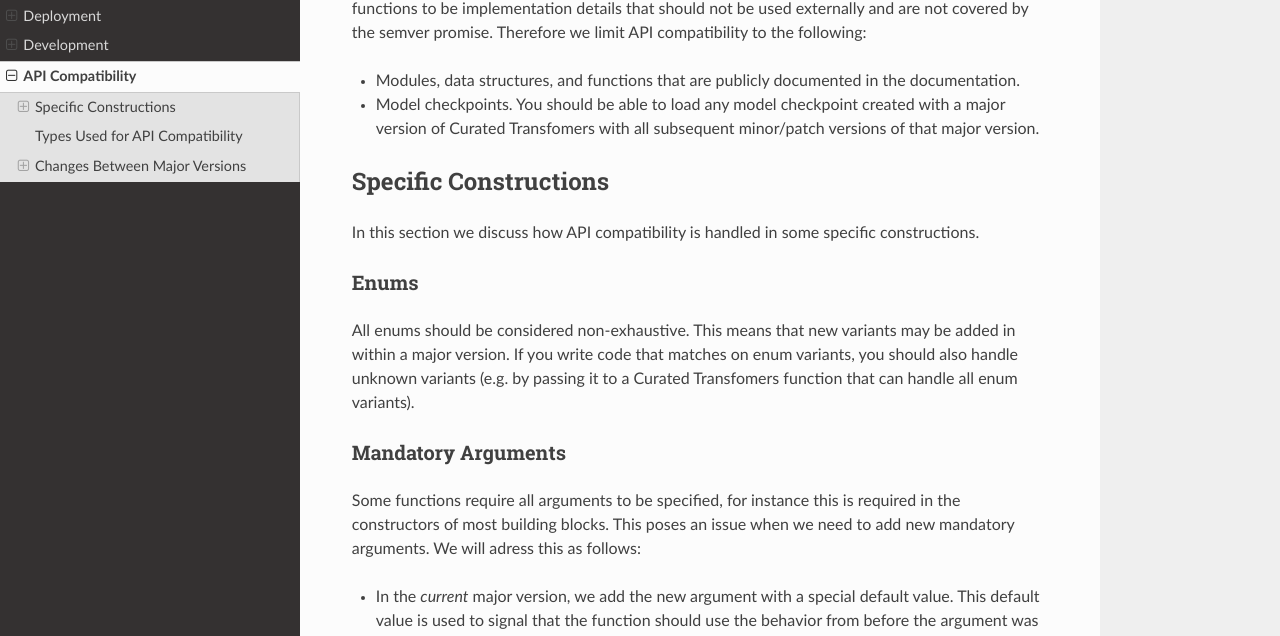
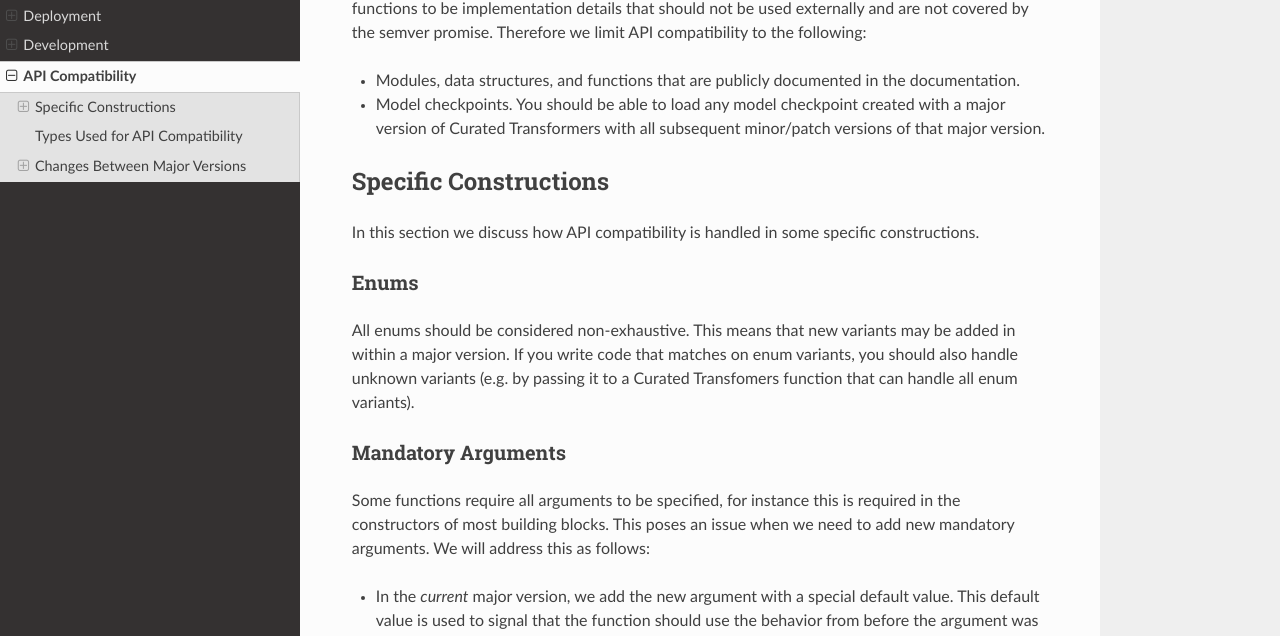
Before and after one commit to explosion/curated-transformers, a Sphinx documentation site: the page built from docs/source/api-compat.rst, in a window 1280 px wide and 900 px high, scrolled down 266 px. Shown: the part 163-799 px from the top of the window. Built offline with Sphinx 7.4.7 and the Read the Docs theme 2.0.0, drawn with Linux system fonts in a browser that asks for light colours.

Commit message:
fix typos

```diff
--- a/docs/source/api-compat.rst
+++ b/docs/source/api-compat.rst
@@ -21,7 +21,7 @@
 - Modules, data structures, and functions that are publicly documented in the
   documentation.
 - Model checkpoints. You should be able to load any model checkpoint created
-  with a major version of Curated Transfomers with all subsequent minor/patch
+  with a major version of Curated Transformers with all subsequent minor/patch
   versions of that major version.
 
 .. _Semantic Versioning: https://semver.org/
@@ -45,7 +45,7 @@
 
 Some functions require all arguments to be specified, for instance this is
 required in the constructors of most building blocks. This poses an issue when
-we need to add new mandatory arguments. We will adress this as follows:
+we need to add new mandatory arguments. We will address this as follows:
 
 - In the *current* major version, we add the new argument with a special default
   value. This default value is used to signal that the function should use the
```
